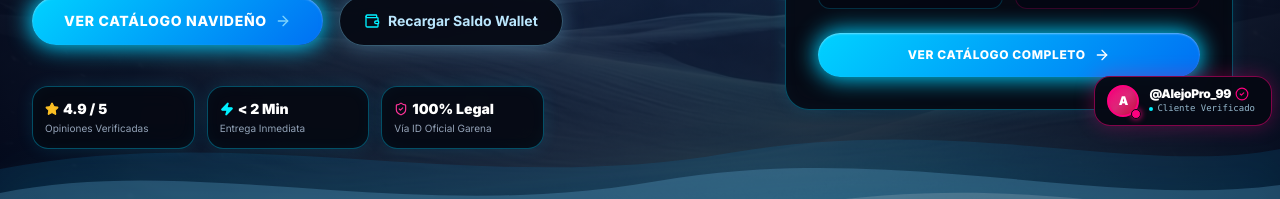
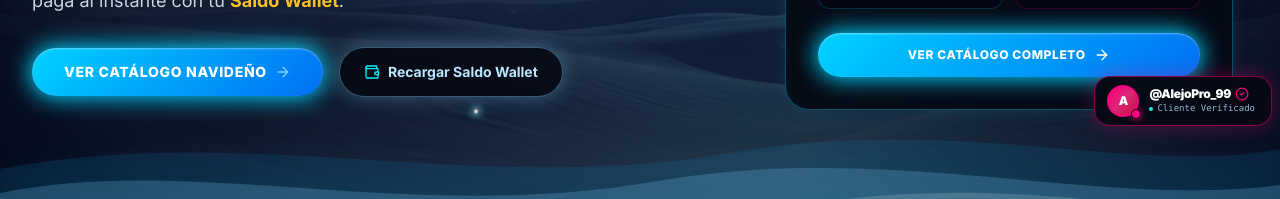
Before and after one commit to RmMasha/RM-MASHA, a Next.js app in the folder Front/: page / in a window 1280 px wide. Shown: the part 528-727 px from the top of the page. Built offline with nearby package versions, Linux system fonts and the light colour scheme; no server answers; the database is empty.

Commit message:
fix(home): remove confidence badges (rating, speed, legal) from hero section

```diff
--- a/Front/src/components/home/HeroChristmas.tsx
+++ b/Front/src/components/home/HeroChristmas.tsx
@@ -5,7 +5,6 @@ import Link from 'next/link';
 import {
   Zap,
   ShieldCheck,
-  Star,
   ArrowRight,
   Sparkles,
   Snowflake,
@@ -79,33 +78,6 @@ export function HeroChristmas({ featuredReviews = [] }: HeroProps) {
                 <Wallet className="w-4 h-4 text-neon-cyan" />
                 <span>Recargar Saldo Wallet</span>
               </Link>
-            </div>
-
-            {/* BADGES DE CONFIANZA EN CAJAS RECTANGULARES NEGRAS CON BORDE NEÓN */}
-            <div className="grid grid-cols-3 gap-3 pt-4 max-w-lg mx-auto lg:mx-0">
-              <div className="cyber-panel p-3 rounded-2xl text-center lg:text-left backdrop-blur-md">
-                <div className="flex items-center justify-center lg:justify-start gap-1 text-gold">
-                  <Star className="w-3.5 h-3.5 fill-gold" />
-                  <span className="font-black text-white text-sm">4.9 / 5</span>
-                </div>
-                <p className="text-[10px] text-slate-400 mt-0.5">Opiniones Verificadas</p>
-              </div>
-
-              <div className="cyber-panel p-3 rounded-2xl text-center lg:text-left backdrop-blur-md">
-                <div className="flex items-center justify-center lg:justify-start gap-1 text-neon-cyan">
-                  <Zap className="w-3.5 h-3.5 fill-neon-cyan" />
-                  <span className="font-black text-white text-sm">&lt; 2 Min</span>
-                </div>
-                <p className="text-[10px] text-slate-400 mt-0.5">Entrega Inmediata</p>
-              </div>
-
-              <div className="cyber-panel p-3 rounded-2xl text-center lg:text-left backdrop-blur-md">
-                <div className="flex items-center justify-center lg:justify-start gap-1 text-magenta-light">
-                  <ShieldCheck className="w-3.5 h-3.5" />
-                  <span className="font-black text-white text-sm">100% Legal</span>
-                </div>
-                <p className="text-[10px] text-slate-400 mt-0.5">Vía ID Oficial Garena</p>
-              </div>
             </div>
           </div>
 
```
